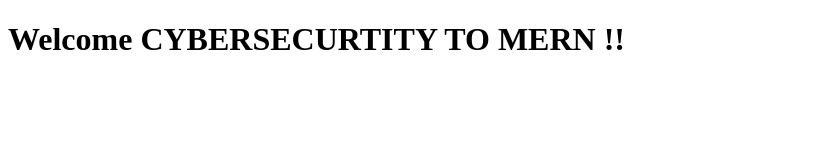
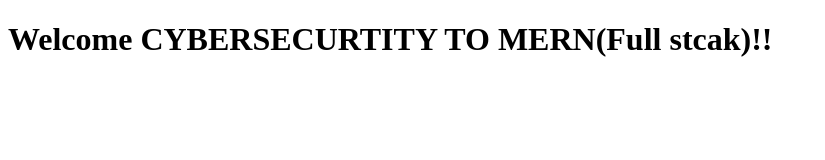
Before and after one commit to rubika295/git-MERN, a plain HTML site: page index.html in a window 1280 px wide. Shown: the whole page, without its empty margins (0-825 px from the left). Drawn offline with Linux system fonts and the light colour scheme.

Commit message:
Modifying index.html

```diff
--- a/index.html
+++ b/index.html
@@ -3,9 +3,9 @@
 <head>
     <meta charset="UTF-8">
     <meta name="viewport" content="width=device-width, initial-scale=1.0">
-    <title> SECE</title>
+    <title> SECE kondampatty</title>
 </head>
 <body>
-    <h1> Welcome CYBERSECURTITY TO MERN !! </h1>
+    <h1> Welcome CYBERSECURTITY TO MERN(Full stcak)!! </h1>
 </body>
 </html>
```
